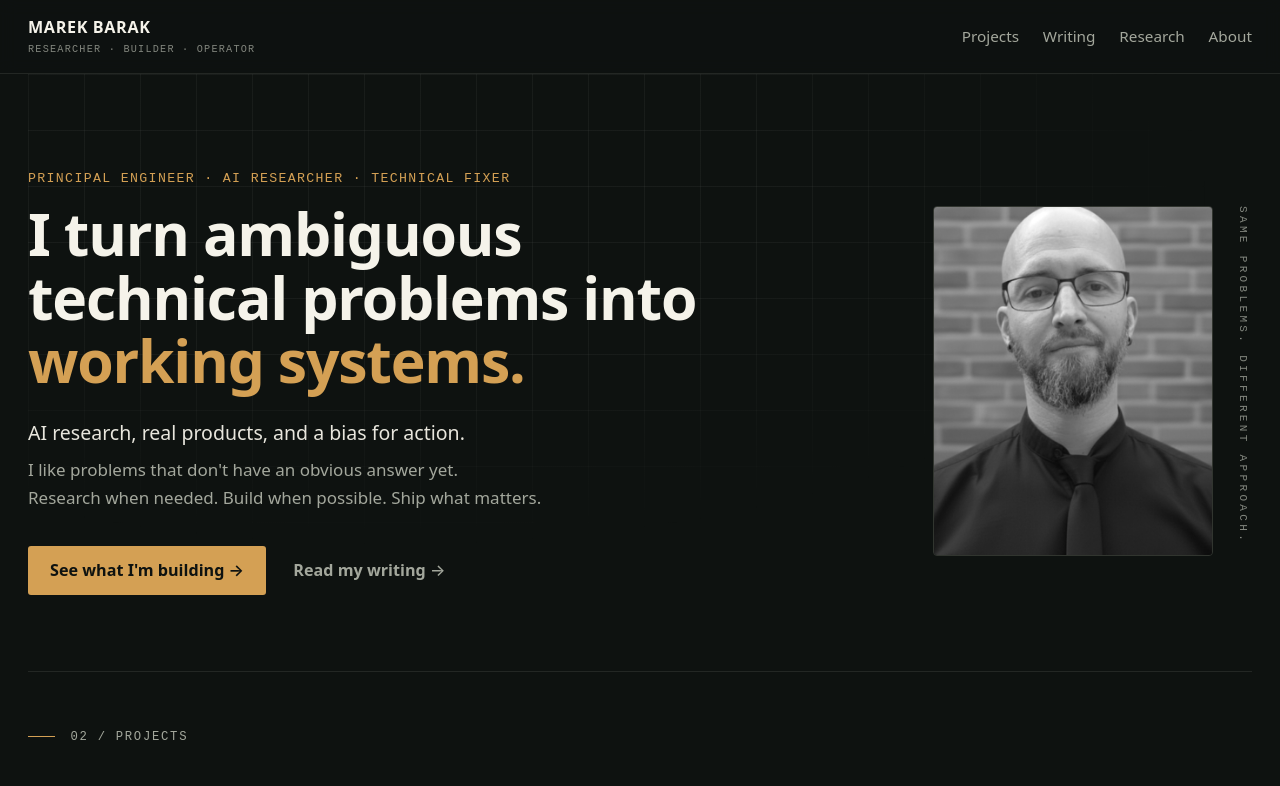
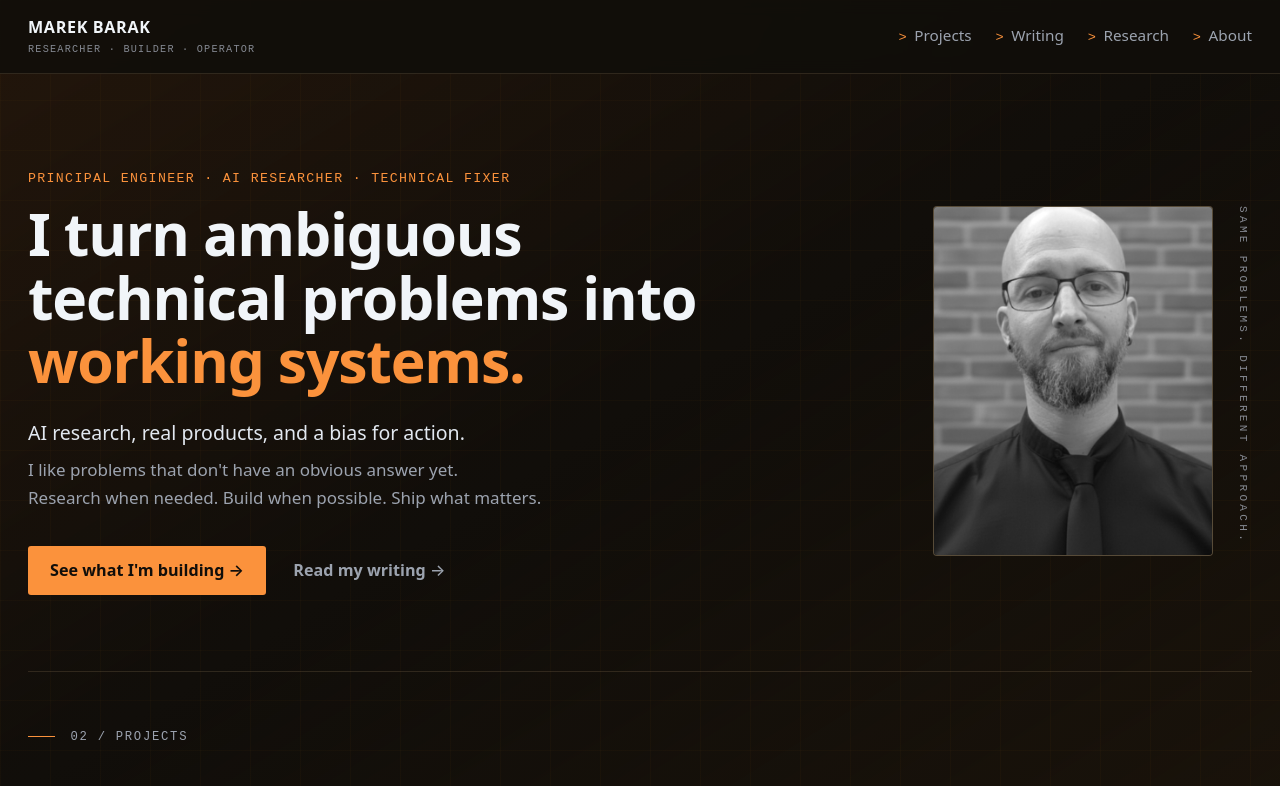
Before and after one commit to n1o/n1o.github.io, an Astro site: page / in a window 1280 px wide. Shown: the top 786 px of the page. Built offline with nearby package versions, Linux system fonts and the light colour scheme; Astro itself is replaced by a stand-in of ours; some packages are replaced by stand-ins of ours.

Commit message:
Restyle: warm dark-brown base, orange-400 accent, ambient grid (Dissecting AI palette)

```diff
--- a/src/components/ProjectCard.astro
+++ b/src/components/ProjectCard.astro
@@ -42,8 +42,12 @@ const external = /^https?:\/\//.test(href);
   }
   .project:hover {
     border-color: var(--accent);
+    box-shadow: 0 0 20px rgba(251, 146, 60, 0.12);
     transform: translateY(-2px);
     text-decoration: none;
+  }
+  .project:hover .project-name {
+    color: var(--accent);
   }
   .project-category {
     font-family: var(--mono);
--- a/src/layouts/Base.astro
+++ b/src/layouts/Base.astro
@@ -47,10 +47,10 @@ const {
           <span class="brand-tag">Researcher · Builder · Operator</span>
         </a>
         <nav>
-          <a href="/projects/">Projects</a>
-          <a href="/posts/">Writing</a>
-          <a href="/research/">Research</a>
-          <a href="/about/">About</a>
+          <a href="/projects/"><span class="nav-prompt">&gt;</span>Projects</a>
+          <a href="/posts/"><span class="nav-prompt">&gt;</span>Writing</a>
+          <a href="/research/"><span class="nav-prompt">&gt;</span>Research</a>
+          <a href="/about/"><span class="nav-prompt">&gt;</span>About</a>
         </nav>
       </div>
     </header>
@@ -125,6 +125,9 @@ const {
     flex-wrap: wrap;
   }
   nav a {
+    display: inline-flex;
+    align-items: baseline;
+    gap: 0.45rem;
     color: var(--muted);
     font-size: 0.9rem;
     font-weight: 500;
@@ -132,6 +135,11 @@ const {
   nav a:hover {
     color: var(--accent);
     text-decoration: none;
+  }
+  .nav-prompt {
+    font-family: var(--mono);
+    font-size: 0.8rem;
+    color: var(--accent);
   }
   .site-footer {
     border-top: 1px solid var(--border);
@@ -173,3 +181,36 @@ const {
     color: var(--accent);
   }
 </style>
+
+<style>
+  /* Ambient background — ported from Dissecting AI (codebreakers-re Layout.astro) */
+  body::before {
+    content: "";
+    position: fixed;
+    inset: 0;
+    pointer-events: none;
+    background: linear-gradient(
+      to bottom right,
+      rgba(140, 70, 20, 0.15),
+      var(--bg),
+      rgba(100, 60, 15, 0.1)
+    );
+  }
+  body::after {
+    content: "";
+    position: fixed;
+    inset: 0;
+    pointer-events: none;
+    opacity: 0.15;
+    background-image:
+      linear-gradient(rgba(200, 130, 50, 0.25) 1px, transparent 1px),
+      linear-gradient(90deg, rgba(200, 130, 50, 0.25) 1px, transparent 1px);
+    background-size: 50px 50px;
+  }
+  .site-header,
+  main,
+  .site-footer {
+    position: relative;
+    z-index: 1;
+  }
+</style>
--- a/src/pages/index.astro
+++ b/src/pages/index.astro
@@ -37,7 +37,7 @@ const projects = [
   wide
 >
   <!-- 01 / HERO -->
-  <section class="hero grid-bg">
+  <section class="hero">
     <div class="hero-grid">
       <div class="hero-copy">
         <p class="kicker">PRINCIPAL ENGINEER · AI RESEARCHER · TECHNICAL FIXER</p>
--- a/src/styles/global.css
+++ b/src/styles/global.css
@@ -1,26 +1,27 @@
 /*
  * Dark editorial engineering aesthetic.
  * 75-80% clean editorial design, 20-25% technical detail.
- * One accent: warm muted amber. Dark-only. No light mode.
+ * One accent: orange-400. Dark-only. No light mode.
+ * Palette ported from Dissecting AI (codebreakers-re) dark theme.
  */
 
 :root {
-  /* Base — near-black with a subtle green tint */
-  --bg: #0e1210;
-  --bg-raised: #141916;
-  --bg-inset: #0a0d0b;
-  --fg: #e8e6dd; /* warm off-white */
-  --fg-strong: #f5f3ea;
-  --muted: #a3a79c;
-  --faint: #82867e;
+  /* Base — warm dark brown (Dissecting AI dark theme) */
+  --bg: #110e0a;
+  --bg-raised: #1a1510;
+  --bg-inset: #0c0a07;
+  --fg: #e2e8f0;
+  --fg-strong: #f1f5f9;
+  --muted: #9ca3af;
+  --faint: #858992;
 
-  /* The one accent — warm muted amber */
-  --accent: #d4a054;
-  --accent-strong: #e0b268;
+  /* The one accent — orange-400 */
+  --accent: #fb923c;
+  --accent-strong: #fdba74;
 
-  /* Hairlines */
-  --border: #232724;
-  --border-strong: #31352f;
+  /* Hairlines — warm */
+  --border: rgba(229, 200, 150, 0.14);
+  --border-strong: rgba(229, 200, 150, 0.3);
 
   /* Type */
   --sans: "InterVariable", ui-sans-serif, system-ui, -apple-system, "Segoe UI",
@@ -267,37 +268,6 @@ hr {
   text-decoration: none;
 }
 
-/* Faint background grid — hero only */
-.grid-bg {
-  position: relative;
-}
-
-.grid-bg::before {
-  content: "";
-  position: absolute;
-  inset: 0;
-  pointer-events: none;
-  background-image:
-    linear-gradient(to right, rgba(232, 230, 221, 0.05) 1px, transparent 1px),
-    linear-gradient(to bottom, rgba(232, 230, 221, 0.05) 1px, transparent 1px);
-  background-size: 56px 56px;
-  -webkit-mask-image: radial-gradient(
-    ellipse 90% 80% at 30% 20%,
-    black 35%,
-    transparent 75%
-  );
-  mask-image: radial-gradient(
-    ellipse 90% 80% at 30% 20%,
-    black 35%,
-    transparent 75%
-  );
-}
-
-.grid-bg > * {
-  position: relative;
-  z-index: 1;
-}
-
 /* Accessibility: respect reduced motion, visible keyboard focus */
 @media (prefers-reduced-motion: reduce) {
   html {
```
